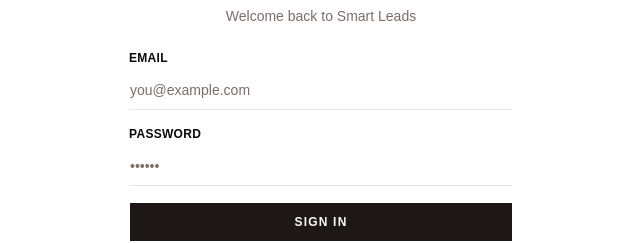
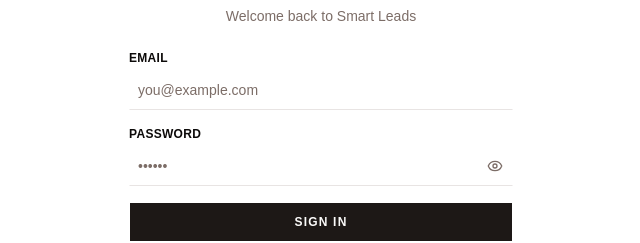
Before and after one commit to samratmallick-dev/smart-leads, a React (Vite) app in the folder frontend/: page /login in a window 1280 px wide. Shown: the part 294-537 px from the top of the page, without its empty margins (319-959 px from the left). Built offline with nearby package versions, Linux system fonts and the light colour scheme; no server answers.

Commit message:
feat: add PasswordInput component and integrate it into Login and Register pages; update Button and SelectTrigger components to include type attribute

```diff
--- a/frontend/src/components/ui/button.tsx
+++ b/frontend/src/components/ui/button.tsx
@@ -22,6 +22,7 @@
       data-slot="button"
       data-variant={variant}
       data-size={size}
+      type="button"
       className={cn(buttonVariants({ variant, size, className }))}
       {...props}
     />
--- a/frontend/src/components/ui/input.tsx
+++ b/frontend/src/components/ui/input.tsx
@@ -1,4 +1,6 @@
 import * as React from "react"
+import { useState } from "react"
+import { Eye, EyeOff } from "lucide-react"
 
 import { cn } from "@/lib/utils"
 
@@ -16,4 +18,25 @@
   )
 }
 
-export { Input }
+function PasswordInput({ className, ...props }: Omit<React.ComponentProps<"input">, "type">) {
+  const [show, setShow] = useState(false)
+  return (
+    <div className="relative">
+      <Input
+        type={show ? "text" : "password"}
+        className={cn("pr-9", className)}
+        {...props}
+      />
+      <button
+        type="button"
+        onClick={() => setShow((s) => !s)}
+        className="absolute right-0 top-1/2 -translate-y-1/2 flex items-center justify-center size-9 text-muted-foreground hover:text-foreground transition-colors"
+        aria-label={show ? "Hide password" : "Show password"}
+      >
+        {show ? <EyeOff className="size-4" /> : <Eye className="size-4" />}
+      </button>
+    </div>
+  )
+}
+
+export { Input, PasswordInput }
--- a/frontend/src/components/ui/select.tsx
+++ b/frontend/src/components/ui/select.tsx
@@ -41,6 +41,7 @@
     <SelectPrimitive.Trigger
       data-slot="select-trigger"
       data-size={size}
+      type="button"
       className={cn(
         "flex w-fit items-center justify-between gap-1.5 rounded-none border border-transparent border-b-input bg-transparent px-0 py-2 text-sm whitespace-nowrap transition-[color,border-color] outline-none focus-visible:border-b-ring disabled:cursor-not-allowed disabled:opacity-50 aria-invalid:border-b-destructive data-placeholder:text-muted-foreground data-[size=default]:h-10 data-[size=sm]:h-9 *:data-[slot=select-value]:line-clamp-1 *:data-[slot=select-value]:flex *:data-[slot=select-value]:items-center *:data-[slot=select-value]:gap-1.5 dark:aria-invalid:border-b-destructive/50 [&_svg]:pointer-events-none [&_svg]:shrink-0 [&_svg:not([class*='size-'])]:size-3.5",
         className
--- a/frontend/src/pages/LoginPage.tsx
+++ b/frontend/src/pages/LoginPage.tsx
@@ -3,7 +3,7 @@
 import { zodResolver } from '@hookform/resolvers/zod';
 import { z } from 'zod';
 import { Link, useNavigate } from 'react-router-dom';
-import { Input } from '@/components/ui/input';
+import { Input, PasswordInput } from '@/components/ui/input';
 import { Label } from '@/components/ui/label';
 import { Button } from '@/components/ui/button';
 import { useAuth } from '@/context/useAuth';
@@ -63,6 +63,7 @@
               aria-invalid={!!errors.email}
               {...register('email')}
               placeholder="you@example.com"
+              className='px-2'
             />
             {errors.email && (
               <p role="alert" className="text-xs text-destructive">{errors.email.message}</p>
@@ -71,13 +72,13 @@
 
           <div className="space-y-1">
             <Label htmlFor="password">Password</Label>
-            <Input
+            <PasswordInput
               id="password"
-              type="password"
               autoComplete="current-password"
               aria-invalid={!!errors.password}
               {...register('password')}
               placeholder="••••••"
+              className='px-2'
             />
             {errors.password && (
               <p role="alert" className="text-xs text-destructive">{errors.password.message}</p>
--- a/frontend/src/pages/RegisterPage.tsx
+++ b/frontend/src/pages/RegisterPage.tsx
@@ -3,7 +3,7 @@
 import { zodResolver } from '@hookform/resolvers/zod';
 import { z } from 'zod';
 import { Link, useNavigate } from 'react-router-dom';
-import { Input } from '@/components/ui/input';
+import { Input, PasswordInput } from '@/components/ui/input';
 import { Label } from '@/components/ui/label';
 import { Button } from '@/components/ui/button';
 import { Select, SelectContent, SelectItem, SelectTrigger, SelectValue } from '@/components/ui/select';
@@ -90,9 +90,8 @@
 
           <div className="space-y-1">
             <Label htmlFor="password">Password</Label>
-            <Input
+            <PasswordInput
               id="password"
-              type="password"
               autoComplete="new-password"
               aria-invalid={!!errors.password}
               {...register('password')}
--- a/frontend/src/services/api.ts
+++ b/frontend/src/services/api.ts
@@ -34,7 +34,7 @@
 
     console.error('[API Error]', err.response?.status, err.response?.data ?? err.message);
 
-    if (err.response?.status === 401) {
+    if (err.response?.status === 401 && !err.config?.url?.startsWith('/auth/')) {
       localStorage.removeItem('token');
       localStorage.removeItem('user');
       window.location.href = '/login';
```
